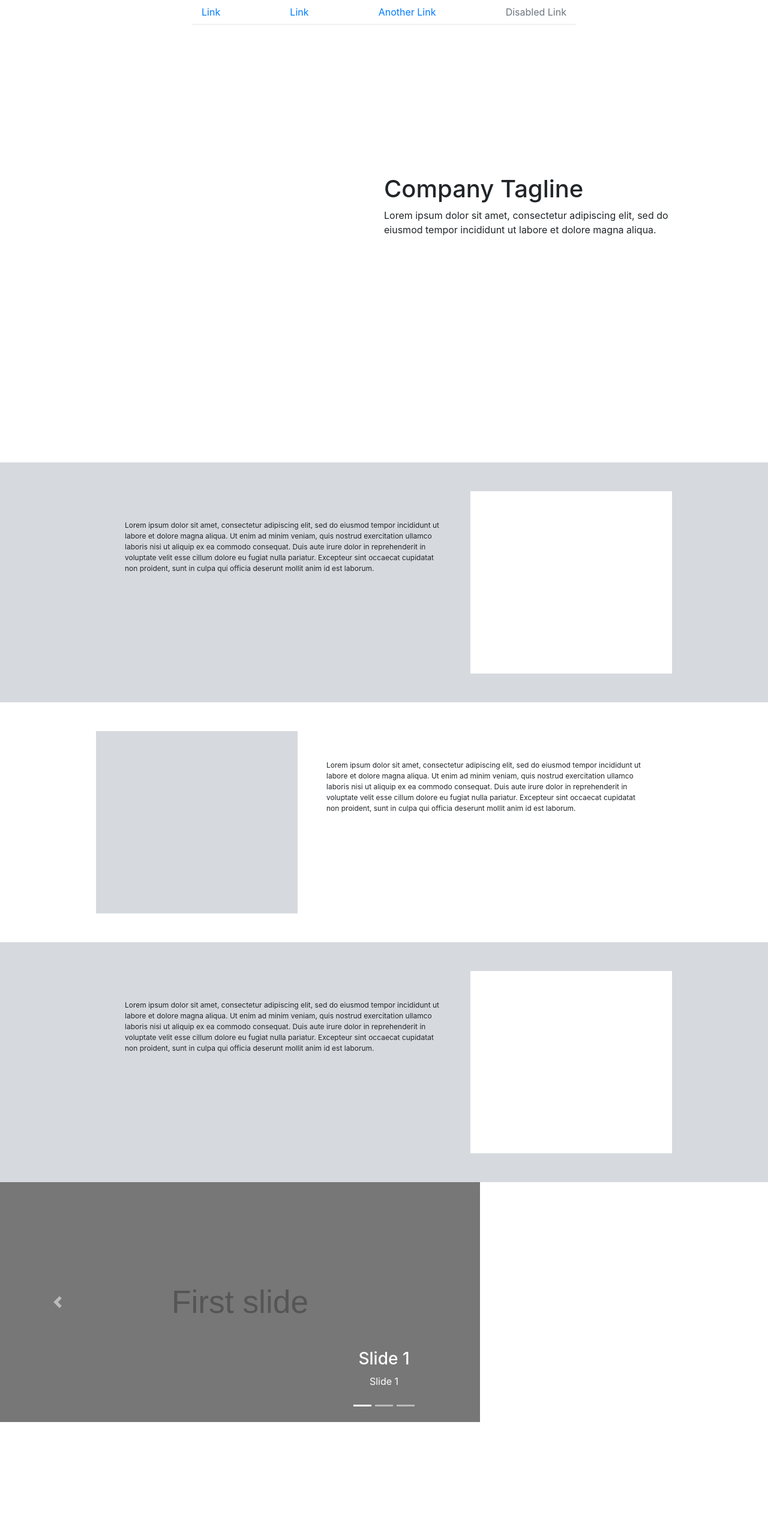
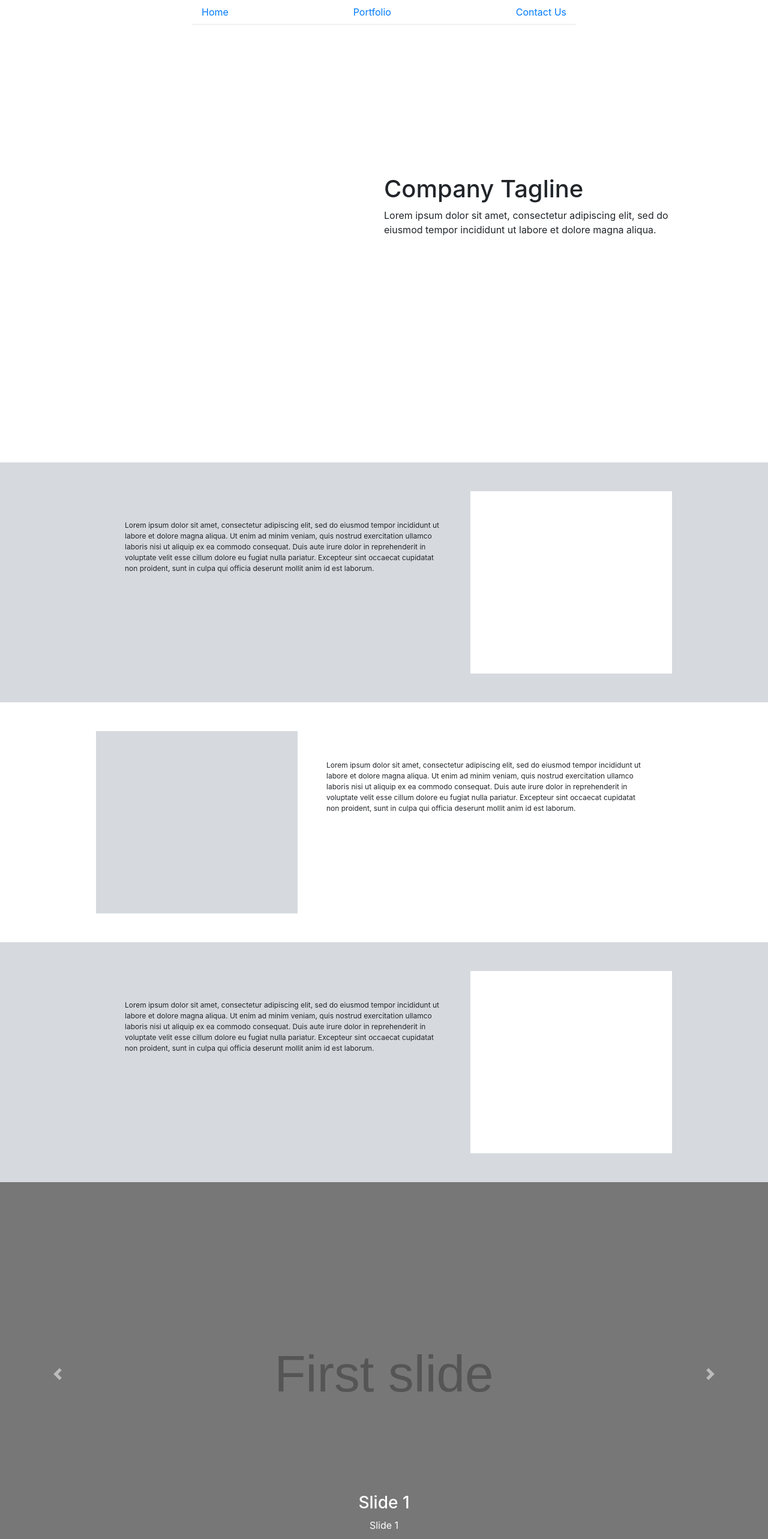
Before and after one commit to Tevaryan/vaan_site, a React (Create React App) app: page / in a window 1280 px wide. Shown: the top 2566 px of the page at 60% size. Before the commit the page ends 2371 px from the top, so only its background shows below. Built offline with nearby package versions, Linux system fonts and the light colour scheme.

Commit message:
improved carousel

```diff
--- a/src/App.js
+++ b/src/App.js
@@ -21,7 +21,7 @@ class App extends Component {
         <WorkOne/>
         <WorkTwo/>
         <WorkThree/>
-        <Carsel style={{height:'100vh'}}/>
+        <Carsel/>
       </>
     )
   }
--- a/src/components/Carousel.js
+++ b/src/components/Carousel.js
@@ -44,31 +44,33 @@ class Carsel extends Component {
   }
 
   next = () =>  {
-    // if (this.state.animating) return;
-    const nextIndex = this.state.activeIndex === items.length - 1 ? 0 : this.state.activeIndex + 1;
-    this.setState({ activeIndex: nextIndex });
-    console.log(this.power)
+    if (this.state.activeIndex === items.length - 1) {
+      this.setState({activeIndex: 0})
+    } else {
+      this.setState({activeIndex: this.state.activeIndex + 1})
+    }
   }
 
   previous = () =>  {
-    // if (this.state.animating) return;
-    const nextIndex = this.state.activeIndex === 0 ? items.length - 1 : this.state.activeIndex - 1;
-    this.setState({ activeIndex: nextIndex });
+    if (this.state.activeIndex === 0) {
+      this.setState({activeIndex: items.length - 1})
+    } else {
+      this.setState({activeIndex: this.state.activeIndex - 1})
+    }
   }
 
   goToIndex= (newIndex) =>  {
-    // if (this.stateanimating) return;
     this.setState({ activeIndex: newIndex });
   }
 
   render() {
-
-
     return (
+        <div style={{width:'100vw'}} >
           <Carousel
             activeIndex={this.state.activeIndex}
             next={this.next}
             previous={this.previous}
+
           >
             <CarouselIndicators items={items} activeIndex={this.state.activeIndex} onClickHandler={this.goToIndex} />
             {items.map((item) => {
@@ -76,16 +78,16 @@ class Carsel extends Component {
                   <CarouselItem
                     onExiting={this.onExiting}
                     onExited={this.onExited}
-                key={item.src}
-              >
-                <img src={item.src} alt={item.altText} />
+                    key={item.src}>
+                    <img style={{width:'100%', objectFit:'contain'}} src={item.src} alt={item.altText} />
                     <CarouselCaption captionText={item.caption} captionHeader={item.caption} />
                   </CarouselItem>
                 );
               })}
-        <CarouselControl direction="prev" directionText="Previous" onClickHandler={this.previous} />
-        <CarouselControl direction="next" directionText="Next" onClickHandler={this.next} />
+            <CarouselControl direction="prev" onClickHandler={this.previous} />
+            <CarouselControl direction="next" onClickHandler={this.next} />
           </Carousel>
+        </div>
     );
   }
 }
--- a/src/components/Tagline.js
+++ b/src/components/Tagline.js
@@ -4,9 +4,6 @@ class template extends Component {
   render() {
     return (
       <div style={{width:"100vw", height:"60vh"}}>
-        <div styl={{position:'absolute'}}>
-
-        </div>
         <div className="d-flex flex-column align-items-end w-100" style={{marginTop:'250px'}}>
           <div className='w-50'>
             <h1>Company Tagline</h1>
--- a/src/containers/Nav.js
+++ b/src/containers/Nav.js
@@ -1,15 +1,15 @@
 import React, { Component } from 'react';
 import { Nav, NavLink } from 'reactstrap';
+import Carsel from '../components/Carousel';
 
 export default class Navbar extends Component {
   render() {
     return (
       <div className="w-50 mx-auto" style={{position:'sticky', top:'0'}}>
         <Nav className="d-flex my-auto justify-content-between" >
-          <NavLink href="#" className="d-flex" onClick={this.props.button_log}>Link</NavLink>
-          <NavLink href="#" className="d-flex">Link</NavLink>
-          <NavLink href="#" className="d-flex">Another Link</NavLink>
-          <NavLink disabled href="#" className="d-flex">Disabled Link</NavLink>
+          <NavLink href="#" className="d-flex" onClick={this.props.button_log}>Home</NavLink>
+          <NavLink href="#" className="d-flex">Portfolio</NavLink>
+          <NavLink href="#" className="d-flex">Contact Us</NavLink>
         </Nav>
         <hr className="my-0"/>
       </div>
```
Lines whose indentation alone changed are shown as unchanged.
